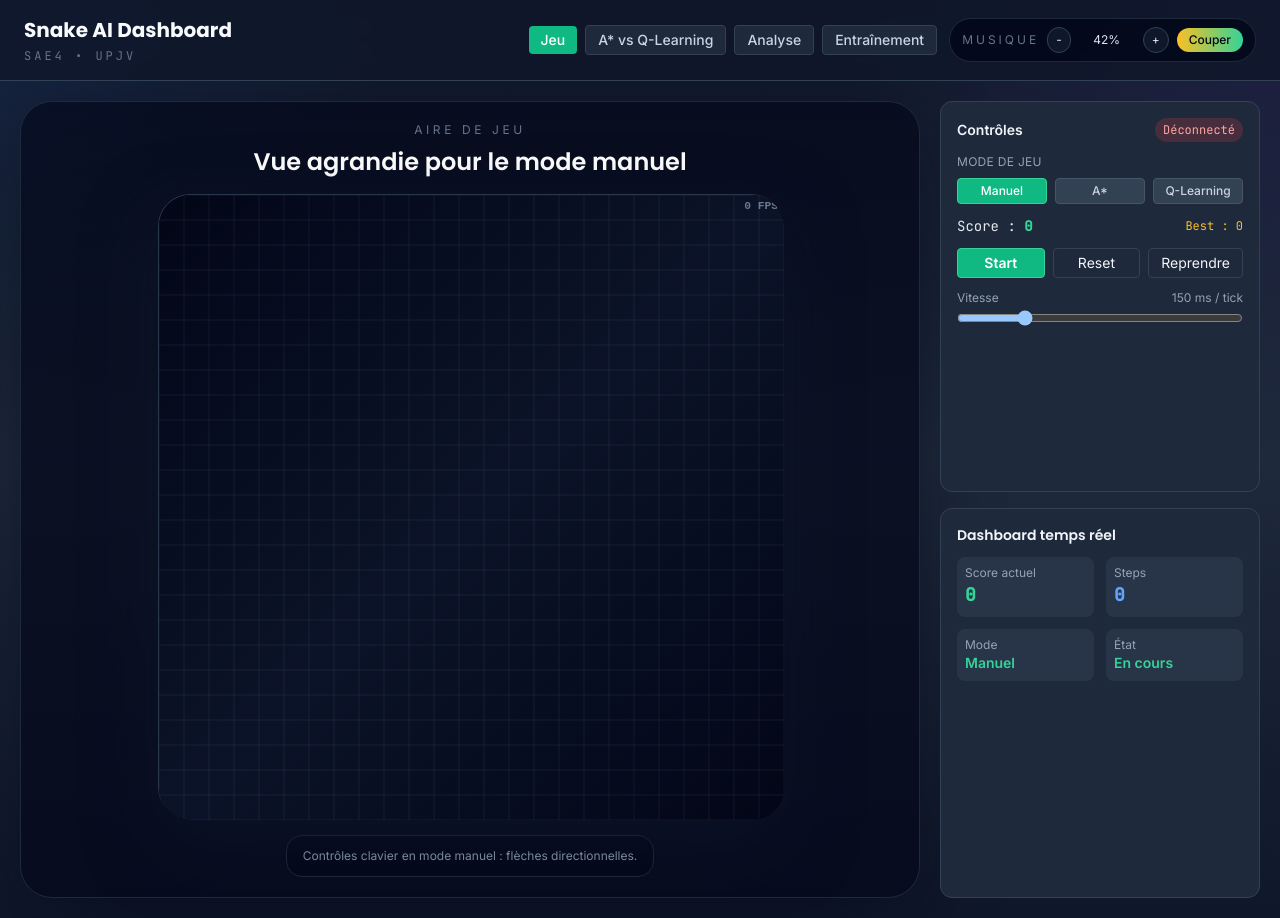
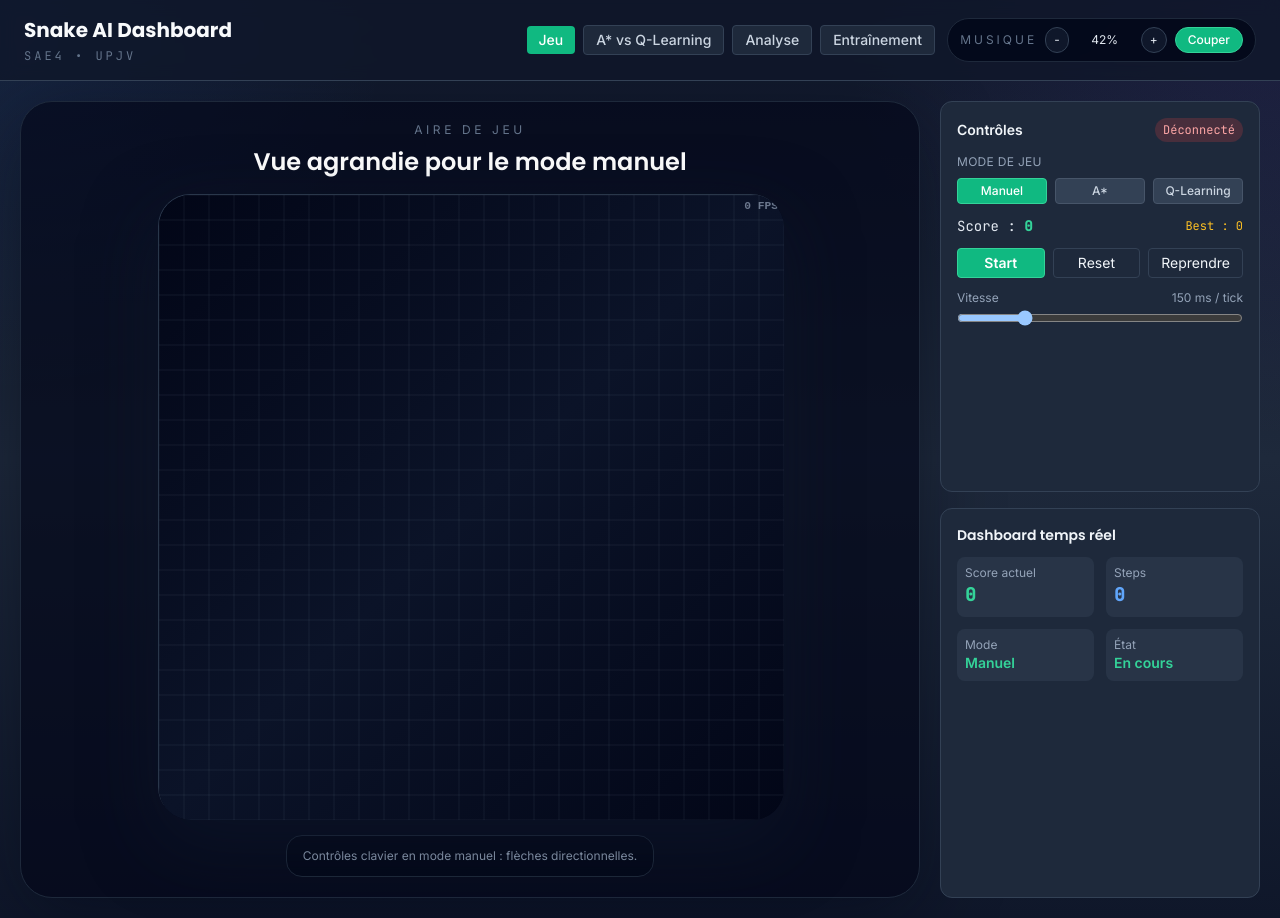
Before and after one commit to louzaiceline514-coder/Jeu_de_serpent, a React (Vite) app in the folder frontend/: page / in a window 1280 px wide. Both pictures are taken after a click on the button "Start". Built offline with nearby package versions, Linux system fonts and the light colour scheme; no server answers.

Commit message:
fix(ui): charte graphique bouton audio + centrage nav header

```diff
--- a/frontend/src/App.jsx
+++ b/frontend/src/App.jsx
@@ -62,13 +62,13 @@ function App() {
 
   return (
     <div className="min-h-screen flex flex-col bg-[radial-gradient(circle_at_top_left,_rgba(59,130,246,0.10),_transparent_25%),radial-gradient(circle_at_top_right,_rgba(139,92,246,0.10),_transparent_28%),linear-gradient(180deg,_#0f172a_0%,_#1e293b_50%,_#0f172a_100%)]">
-      <header className="border-b border-slate-700 px-6 py-4 flex flex-col gap-3 xl:flex-row xl:items-center xl:justify-between bg-slate-900/80 backdrop-blur">
+      <header className="border-b border-slate-700 px-6 py-4 flex flex-col gap-3 items-center xl:flex-row xl:justify-between bg-slate-900/80 backdrop-blur">
         <div>
           {/* Charte : Poppins pour le titre principal */}
           <h1 className="text-xl font-bold font-title text-slate-50">Snake AI Dashboard</h1>
           <p className="mt-1 text-xs uppercase tracking-[0.25em] text-slate-500 font-mono">SAE4 • UPJV</p>
         </div>
-        <div className="flex flex-col gap-3 xl:flex-row xl:items-center">
+        <div className="flex flex-col gap-3 xl:flex-row xl:items-center items-center">
           <nav className="space-x-2">
             {/* Charte : Emerald=Joueur, Blue=A*, Violet=RL, Amber=Obstacles/Warning */}
             <button
--- a/frontend/src/components/AmbientAudioControls.jsx
+++ b/frontend/src/components/AmbientAudioControls.jsx
@@ -80,7 +80,7 @@ function AmbientAudioControls() {
         </button>
         <button
           onClick={toggleMute}
-          className="rounded-full bg-gradient-to-r from-amber-400 to-emerald-400 px-3 py-1 font-medium text-slate-950"
+          className={`rounded-full px-3 py-1 font-medium text-white border ${isMuted ? "bg-red-500 border-red-400" : "bg-emerald-500 border-emerald-400"}`}
         >
           {isMuted ? "Activer" : "Couper"}
         </button>
```
